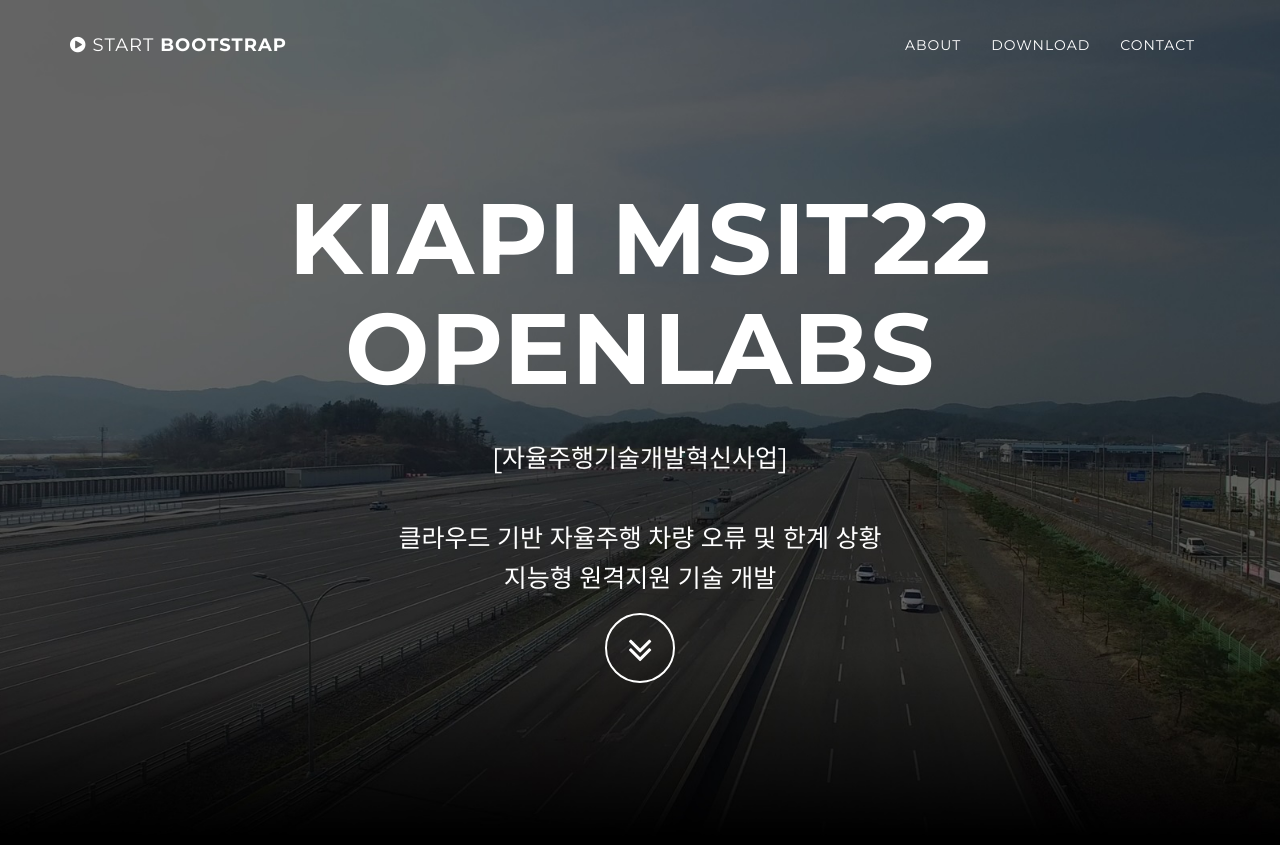
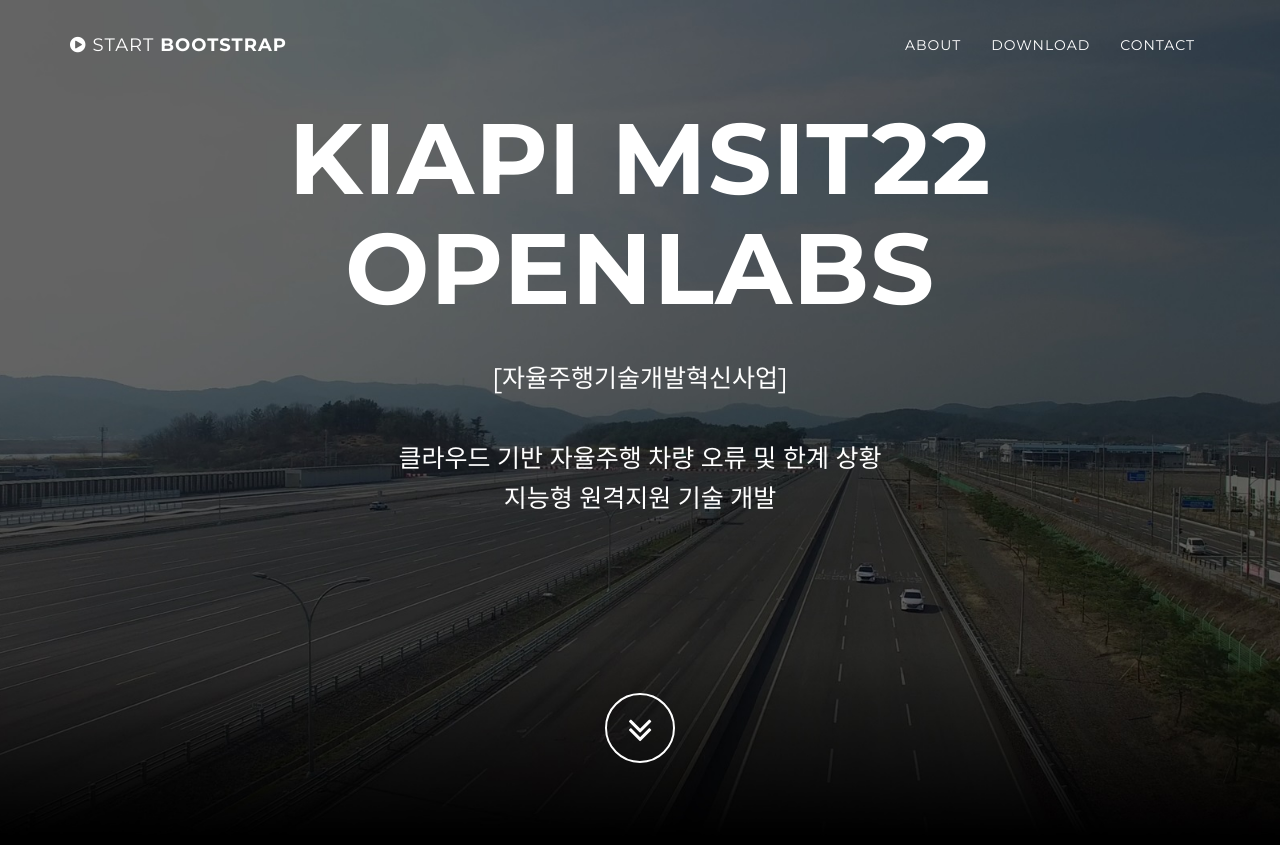
Before and after one commit to knowJang/kiapi-msit-22.github.io, a Jekyll site: the page built from index.html, in a window 1280 px wide and 900 px high. Shown: the top 845 px of the window. Built offline with Jekyll 4.4.1, drawn with Linux system fonts in a browser that asks for light colours.

```diff
--- a/_config.yml
+++ b/_config.yml
@@ -5,7 +5,7 @@ url: https://kiapi-knpa-10.github.io
 description: |
   [자율주행기술개발혁신사업]<br><br>
   클라우드 기반 자율주행 차량 오류 및 한계 상황<br>
-  지능형 원격지원 기술 개발
+  지능형 원격지원 기술 개발<br><br><br><br>
 
 # Color settings (hex-codes without the leading hash-tag)
 color:
```
